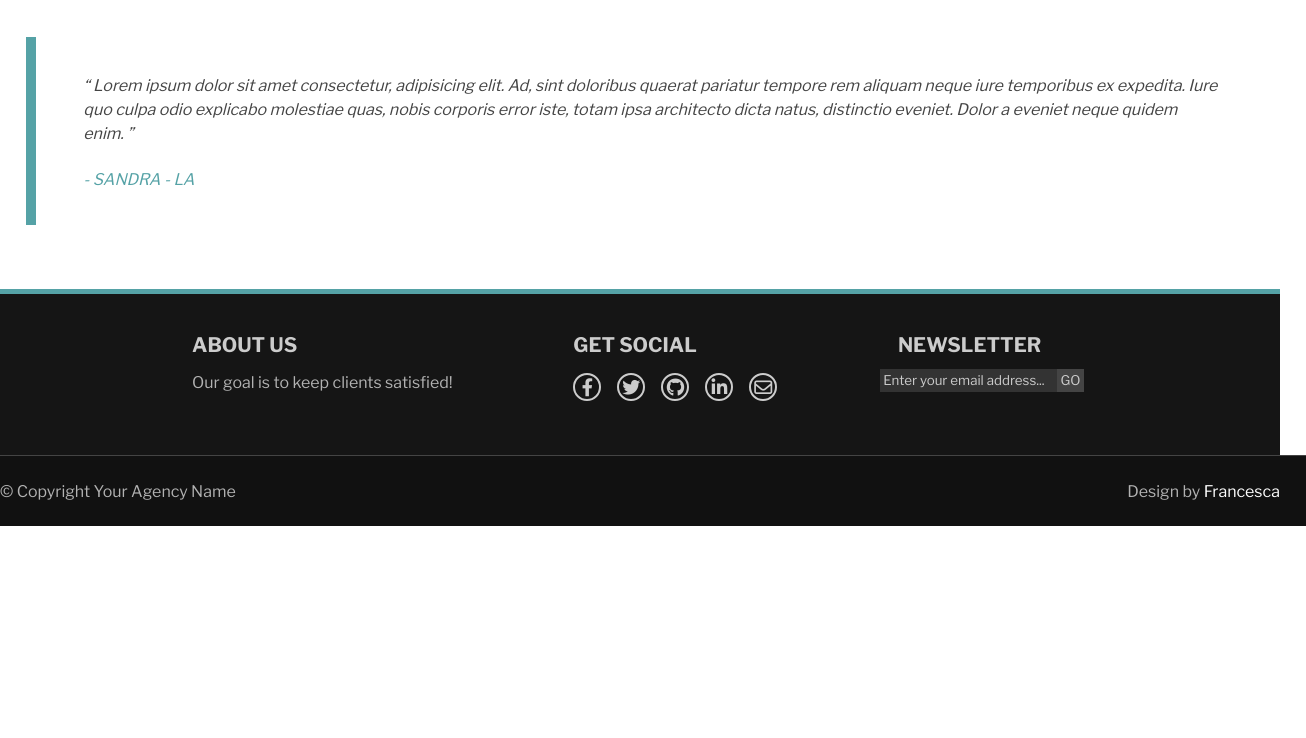
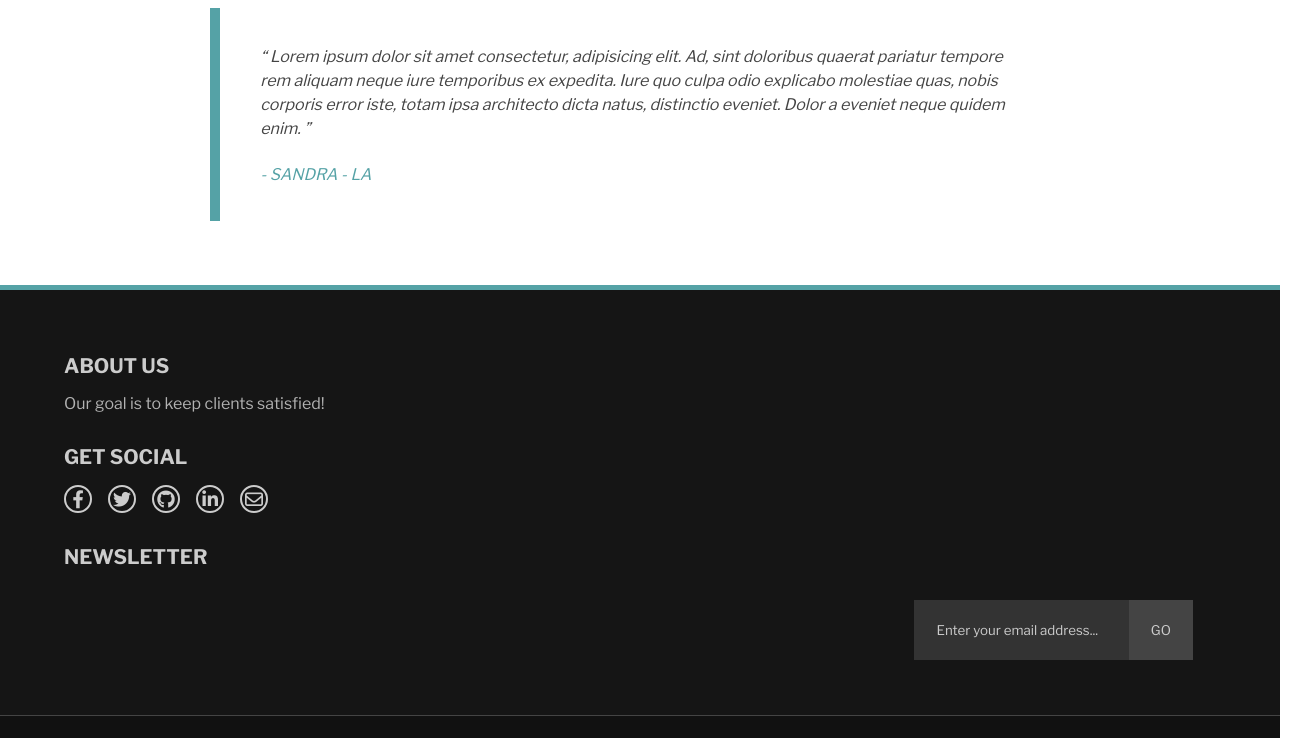
Before and after one commit to suhyunkim00/11-class-00, a plain HTML site: page index.html in a window 1280 px wide. Shown: the part 1330-2068 px from the top of the page, 1306 px wide, since content can reach past the window. Before the commit the page ends 1856 px from the top, so only its background shows below. Drawn offline with nearby package versions, Linux system fonts and the light colour scheme.

Commit message:
Desktop: About section is done

```diff
--- a/css/style.css
+++ b/css/style.css
@@ -473,6 +473,10 @@ a {
 
 @media (min-width: 1000px) {
 
+   main {
+      row-gap: 2vh;
+   }
+
    nav {
       justify-content: space-evenly;
    }
@@ -485,21 +489,6 @@ a {
 
    header {
       height: 60vh;
-   }
-
-   footer {
-      align-items: center;
-   }
-
-   footer > article {
-      width: 70%;
-      flex-direction: row;
-      justify-content: space-between;
-      padding: 3%;
-   }
-
-   footer > section {
-      width: 100%;
    }
 
    .features {
@@ -540,6 +529,21 @@ a {
    }
 
    .features a:hover > p {
-      color: var(--darkerGray);
+      color: var(--defaultGray);
+   }
+
+   .about {
+      padding-top: 2vh;
+      align-items: center;
+   }
+
+   .about > article,
+   .about > section,
+   .about > blockquote {
+      width: 70%;
+   }
+
+   .about > blockquote {
+      box-sizing: border-box;
    }
 }
```
